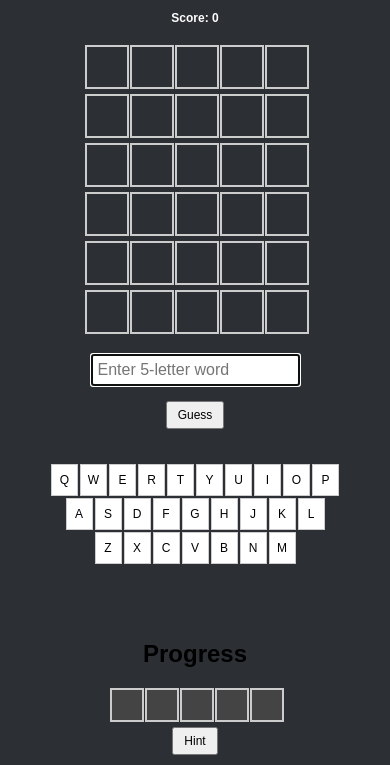
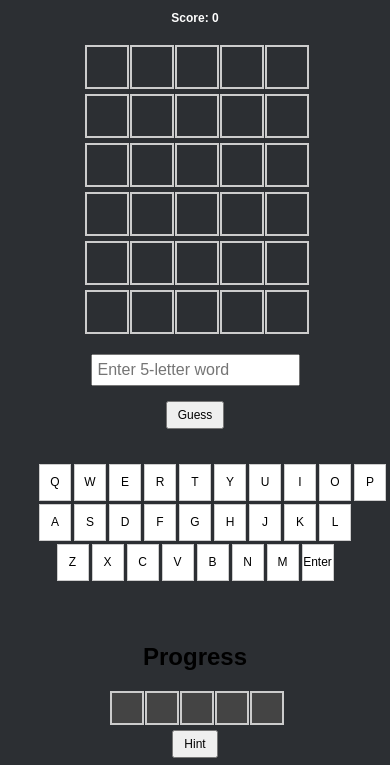
Before and after one commit to Omen01/Omen01.github.io, a plain HTML site: page index.html in a window 390 px wide. Shown: the part 79-844 px from the top of the page. Drawn offline with Linux system fonts and the light colour scheme.

Commit message:
index.html

```diff
--- a/index.html
+++ b/index.html
@@ -74,17 +74,16 @@
                 width: 80%;
                 margin: 0 auto;
                 text-align: center;
+                min-height: 80vh; /* Ensure game grid space on mobile */
             }
-            .grid {
-                grid-template-columns: repeat(5, 40px); margin: 10px 0; min-height: 240px; /* Ensure grid height to display squares */
-            }
+            .grid { grid-template-columns: repeat(5, 40px); margin: 10px 0; min-height: 240px; } /* Ensure grid height to display squares */
             .tile { width: 40px; height: 40px; line-height: 40px; font-size: 16px; }
-            #guessInput { font-size: 16px; margin: 10px; max-width: 50vw; }
+            #guessInput { font-size: 16px; margin: 10px; max-width: 50vw; readonly onfocus="this.blur()" } /* Disable phone keyboard */
             button { font-size: 12px; padding: 5px 10px; margin: 5px; }
             #message { font-size: 16px; margin: 10px 0; }
             .keyboard { margin-top: 10px; width: 100%; text-align: center; }
-            .keyboard-row { gap: 2px; margin-bottom: 2px; display: inline-flex; justify-content: center; }
-            .key { width: 25px; height: 30px; line-height: 30px; font-size: 12px; }
+            .keyboard-row { gap: 3px; margin-bottom: 3px; display: inline-flex; justify-content: center; }
+            .key { width: 30px; height: 35px; line-height: 35px; font-size: 12px; }
             #score { font-size: 12px; margin: 10px; }
             .progress-area {
                 position: fixed;
@@ -94,9 +93,9 @@
                 width: 100%;
                 text-align: center;
                 background: #2c2f33;
-                padding: 5px 0;
+                padding: 2px 0;
                 margin: 0 auto;
-                max-width: 160px;
+                max-width: 150px;
             }
             .progress-grid { grid-template-columns: repeat(5, 30px); }
             .progress-tile { width: 30px; height: 30px; line-height: 30px; font-size: 12px; }
@@ -110,7 +109,7 @@
             <h1>Anime Wordle</h1>
             <div id="score">Score: 0</div>
             <div class="grid" id="gameGrid"></div>
-            <input type="text" id="guessInput" maxlength="5" placeholder="Enter 5-letter word" autofocus>
+            <input type="text" id="guessInput" maxlength="5" placeholder="Enter 5-letter word" autofocus readonly onfocus="this.blur()">
             <button id="guessButton">Guess</button>
             <button id="playAgainButton" style="display: none">Play Again</button>
             <p id="message"></p>
@@ -214,7 +213,7 @@
             const keyboardLayout = [
                 ['Q', 'W', 'E', 'R', 'T', 'Y', 'U', 'I', 'O', 'P'],
                 ['A', 'S', 'D', 'F', 'G', 'H', 'J', 'K', 'L'],
-                ['Z', 'X', 'C', 'V', 'B', 'N', 'M']
+                ['Z', 'X', 'C', 'V', 'B', 'N', 'M', 'Enter']
             ];
             const keyboardDiv = document.getElementById('keyboard');
             keyboardLayout.forEach(row => {
@@ -224,6 +223,18 @@
                     const keyDiv = document.createElement('div');
                     keyDiv.className = 'key';
                     keyDiv.textContent = key;
+                    if (key === 'Enter') {
+                        keyDiv.addEventListener('click', () => {
+                            if (attempts < maxAttempts && !gameEnded) makeGuess();
+                        });
+                    } else {
+                        keyDiv.addEventListener('click', () => {
+                            const input = document.getElementById('guessInput');
+                            if (input.value.length < 5) {
+                                input.value += key;
+                            }
+                        });
+                    }
                     keyboard[key] = { element: keyDiv, state: 'unset' }; // Track state
                     rowDiv.appendChild(keyDiv);
                 });
```
